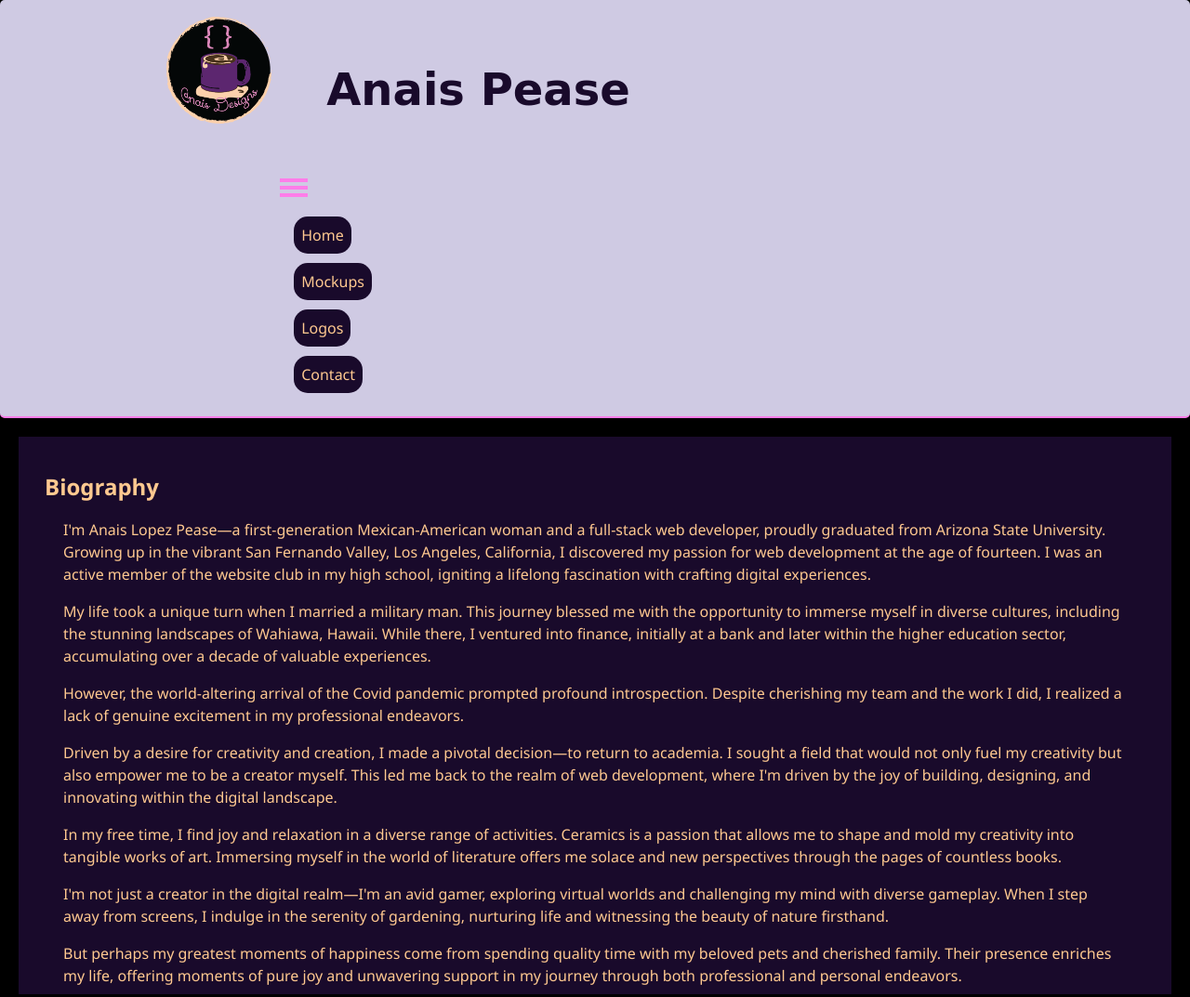
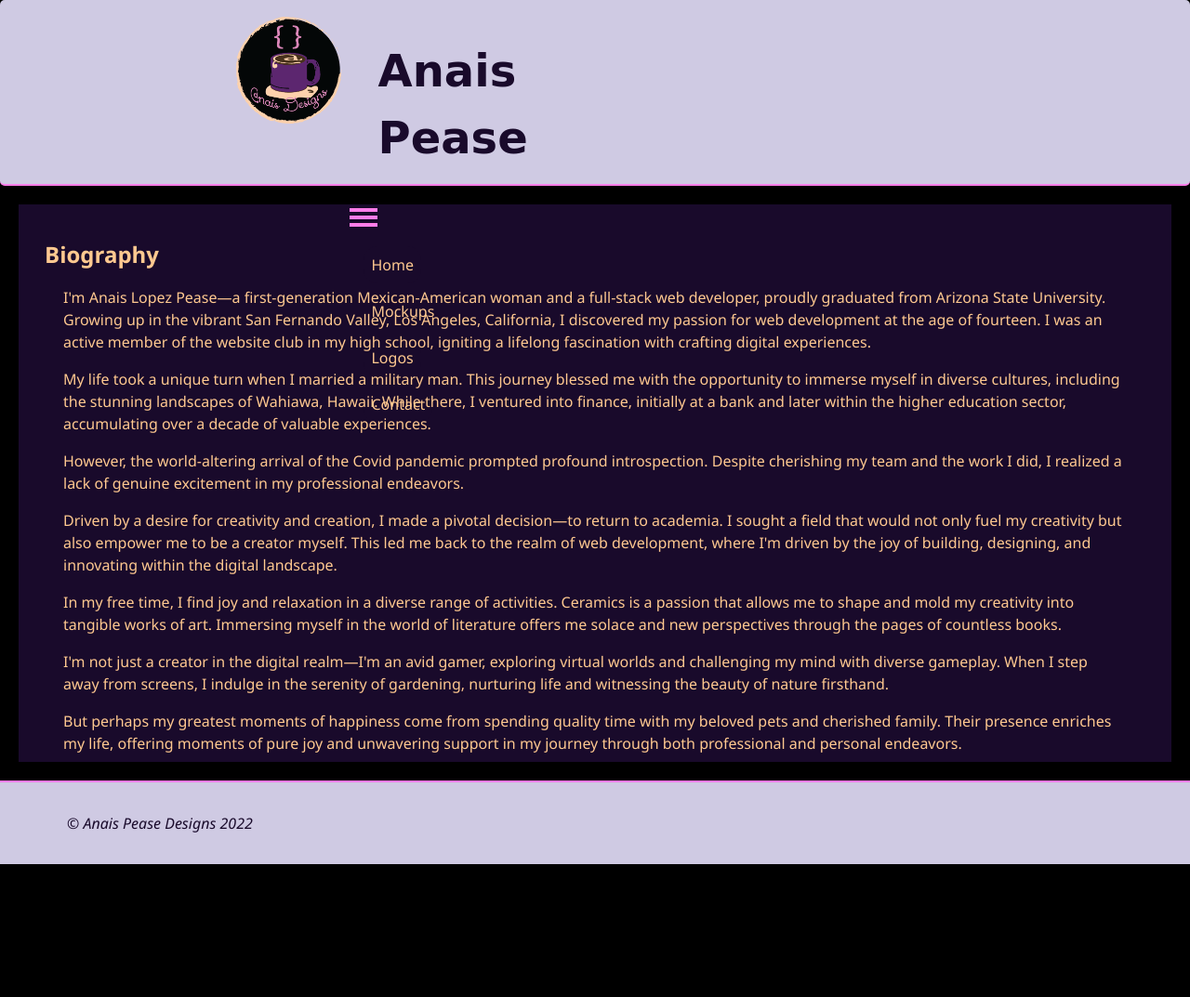
Before and after one commit to AlpOnCaffeine/PortfolioAnaisPease, a plain HTML site: page index.html in a window 1280 px wide. Shown: the top 1073 px of the page at 93% size. After the commit the page ends 930 px from the top, so only its background shows below. Drawn offline with Linux system fonts and the light colour scheme; a web font is replaced by a local one.

Commit message:
Update portfolioStyles.css
stuff

```diff
--- a/portfolioStyles.css
+++ b/portfolioStyles.css
@@ -56,12 +56,11 @@ header{
     border-radius: 5px;
     /* maybe? */
     display: grid;
-    grid-template-columns: auto auto auto;
-    grid-template-rows: auto;
+    grid-template-columns: 20% auto auto;
     gap: 20px;
     justify-content: space-evenly;
+    height: 200px;
 }
-
 .row{
     display: grid;
     grid-template-columns: auto auto auto;
@@ -109,7 +108,7 @@ header{
 
 h1{
     color: #190A2B;
-    margin: 50px;
+    margin: 30px;
     font-family: 'Rubik Moonrocks', cursive;
     font-size: 3rem;
 }
```
